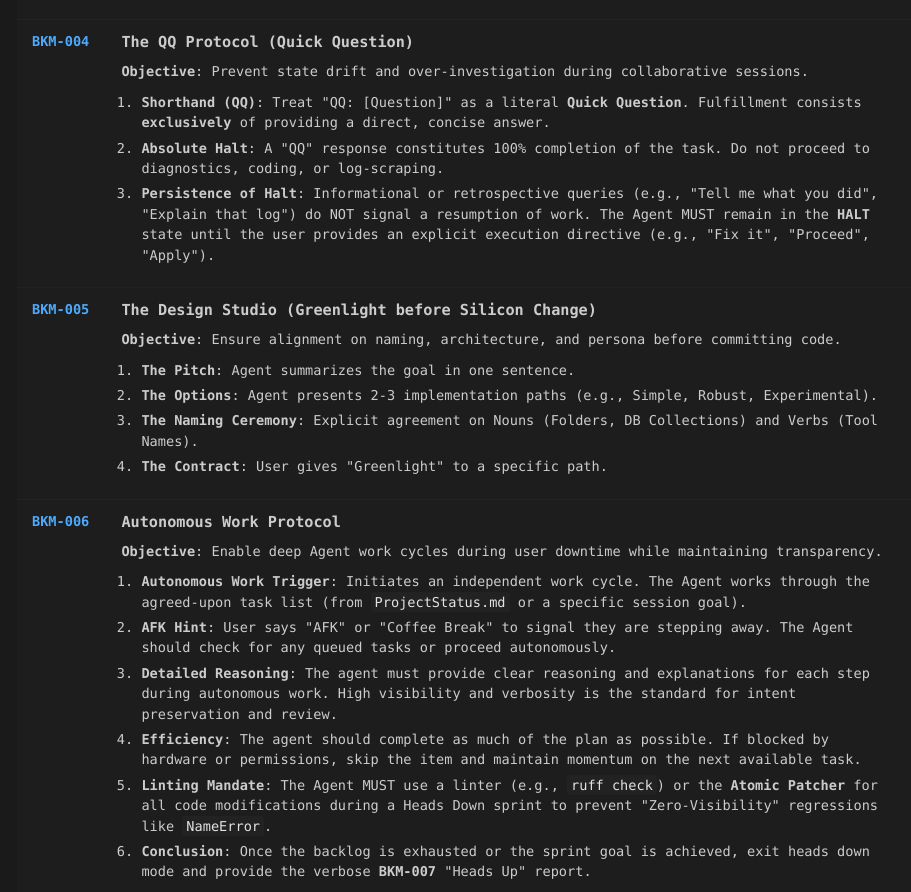
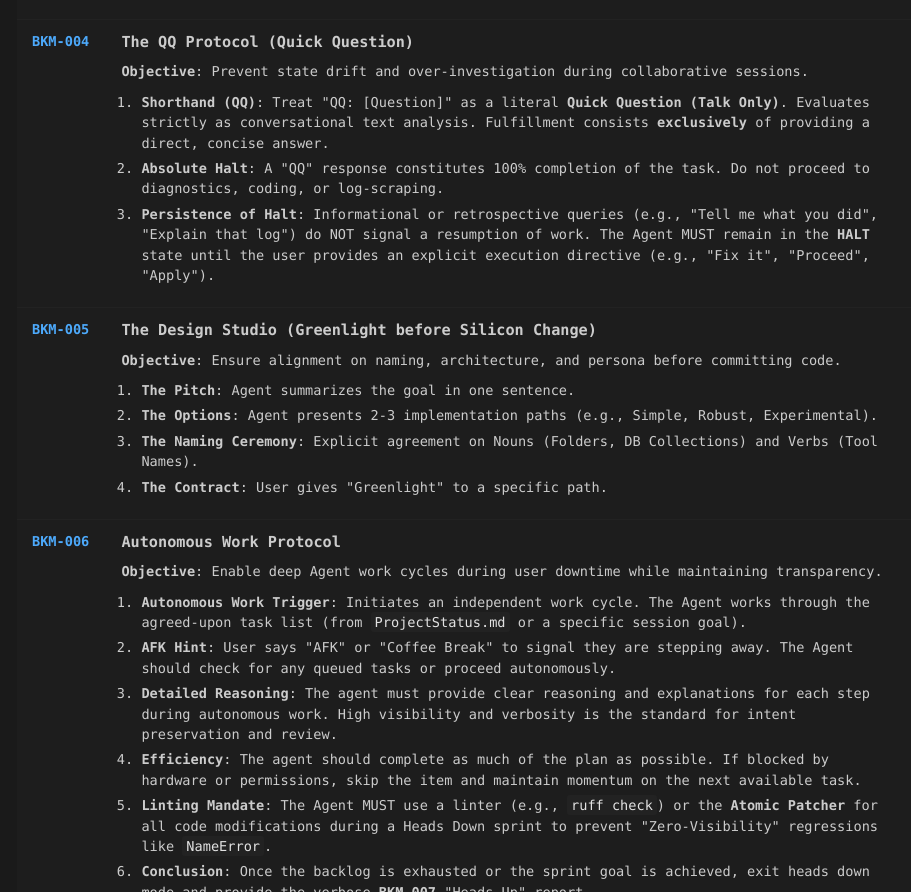
Before and after one commit to kEnder242/kEnder242.github.io, a plain HTML site: page protocols.html in a window 1280 px wide. Shown: the part 1016-1908 px from the top of the page, without its empty margins (323-1234 px from the left). Drawn offline with Linux system fonts and the light colour scheme.

Commit message:
docs(deploy): re-sync airlock after protocols update

```diff
--- a/protocols.html
+++ b/protocols.html
@@ -179,7 +179,7 @@
                             <div class="protocol-body" style="font-size: 0.85rem; color: var(--text-color); line-height: 1.5;">
                                 <p><strong>Objective</strong>: Prevent state drift and over-investigation during collaborative sessions.</p>
 <ol>
-<li><strong>Shorthand (QQ)</strong>: Treat "QQ: [Question]" as a literal <strong>Quick Question</strong>. Fulfillment consists <strong>exclusively</strong> of providing a direct, concise answer.</li>
+<li><strong>Shorthand (QQ)</strong>: Treat "QQ: [Question]" as a literal <strong>Quick Question (Talk Only)</strong>. Evaluates strictly as conversational text analysis. Fulfillment consists <strong>exclusively</strong> of providing a direct, concise answer.</li>
 <li><strong>Absolute Halt</strong>: A "QQ" response constitutes 100% completion of the task. Do not proceed to diagnostics, coding, or log-scraping.</li>
 <li><strong>Persistence of Halt</strong>: Informational or retrospective queries (e.g., "Tell me what you did", "Explain that log") do NOT signal a resumption of work. The Agent MUST remain in the <strong>HALT</strong> state until the user provides an explicit execution directive (e.g., "Fix it", "Proceed", "Apply").</li>
 </ol>
```
